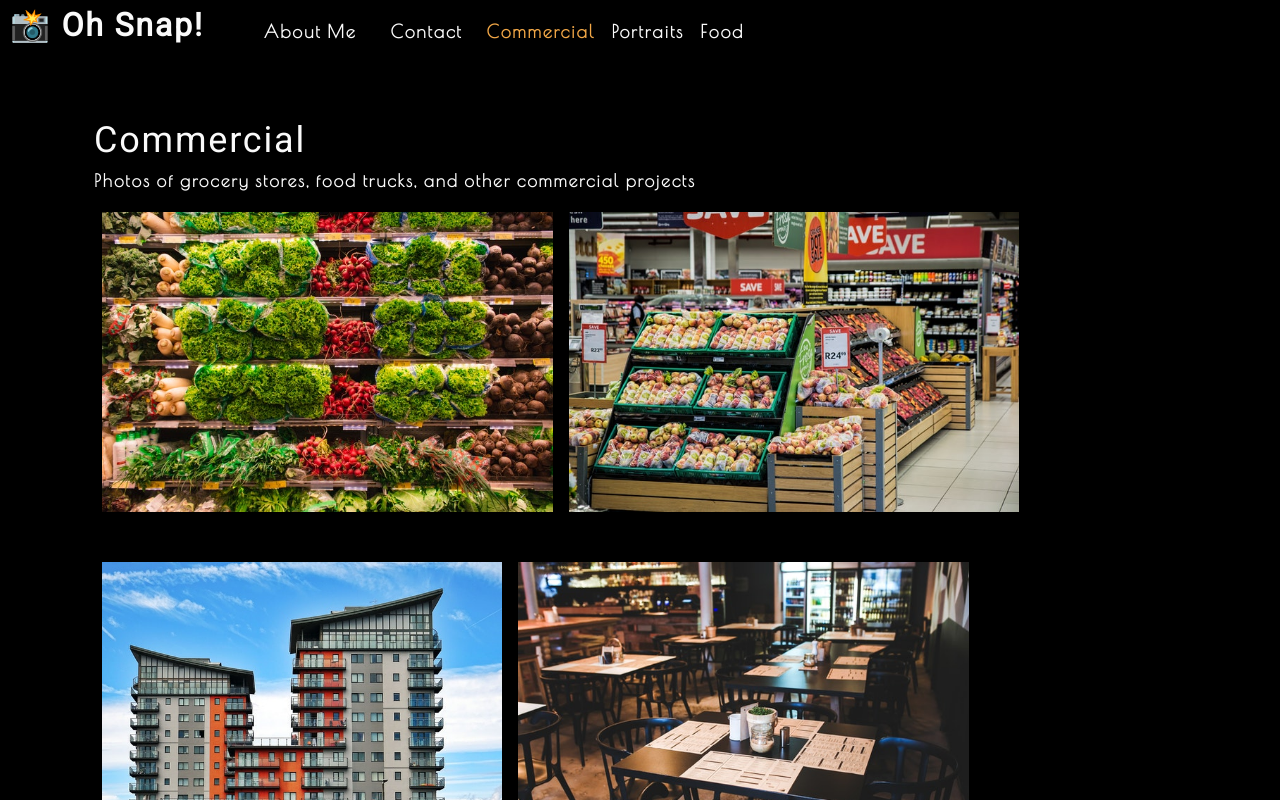
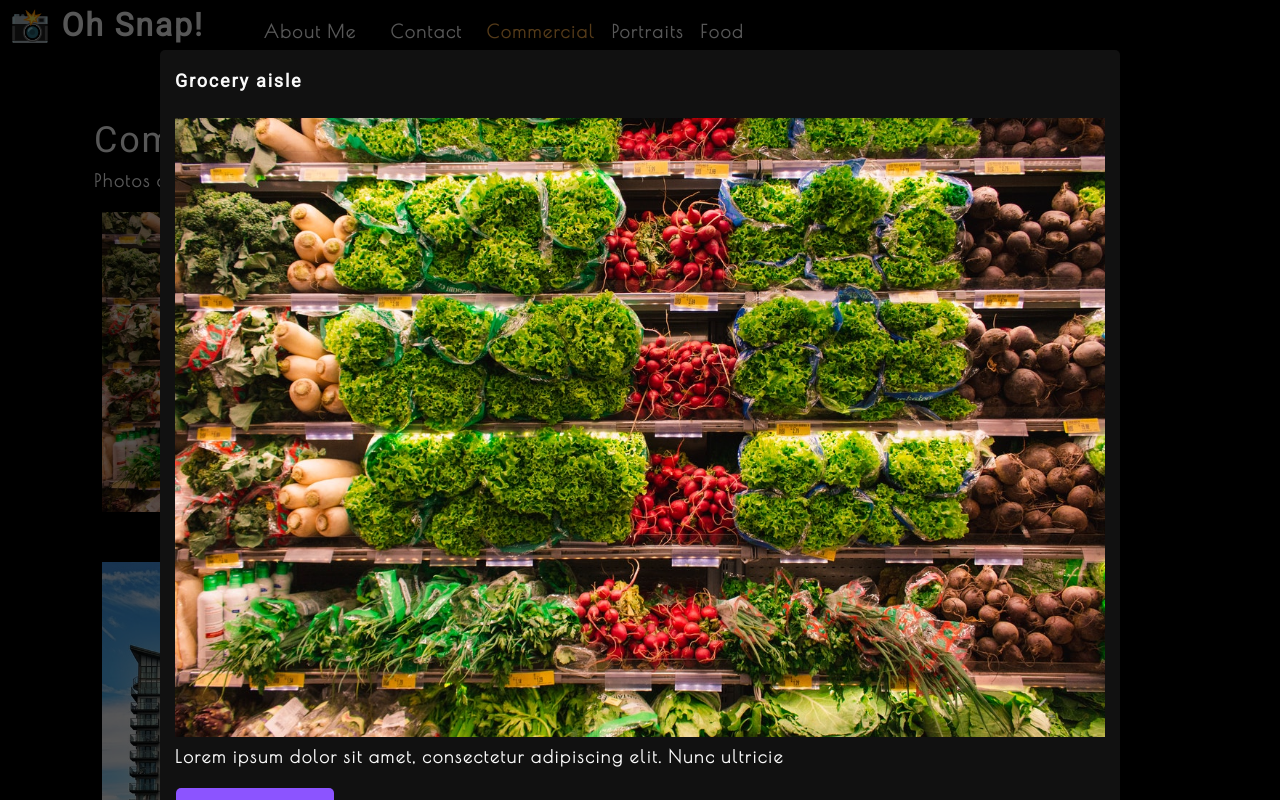
Before and after one commit to panecatl/photo-react, a React (Create React App) app: page / in a window 1280 px wide. Both pictures are taken after a click on the picture 327 px from the left and 361 px from the top of the page. Shown: the top 800 px of the page. Built offline with nearby package versions, Linux system fonts and the light colour scheme.

Commit message:
finished the modal functionality

```diff
--- /dev/null
+++ b/src/components/Modal/index.js
@@ -0,0 +1,18 @@
+import React from "react";
+
+function Modal ({onClose, currentPhoto}) {
+    const {name, category, description, index} = currentPhoto;
+
+    return (
+        <div className="modalBackdrop">
+            <div className="modalContainer">
+                <h3 className="modalTitle">{name}</h3>
+                <img src={require(`../../assets/large/${category}/${index}.jpg`)} alt="current category" />
+                <p>{description}</p>
+                <button onClick={onClose} type="button">Close this modal</button>
+            </div>
+        </div>
+    )
+}
+
+export default Modal;
--- a/src/components/PhotoList/index.js
+++ b/src/components/PhotoList/index.js
@@ -1,7 +1,10 @@
 import React, { useState } from 'react';
-
+import Modal from '../Modal';
 
 const PhotoList = ({ category }) => {
+    const [currentPhoto, setCurrentPhoto] = useState();
+    const [isModalOpen, setIsModalOpen] = useState(false);
+
     const [photos] = useState([
         {
             name: 'Grocery aisle',
@@ -102,14 +105,24 @@
 
     const currentPhotos = photos.filter((photo) => photo.category === category);
 
+
+    const toggleModal = (image, i) => {
+        setCurrentPhoto({...image, index:i});
+        setIsModalOpen(!isModalOpen);
+    }
+
     return (
         <div>
+            {isModalOpen && (
+                <Modal currentPhoto={currentPhoto} onClose={toggleModal} />
+                )}
             <div className="flex-row">
                 {currentPhotos.map((image, i) => (
                     <img
                         src={require(`../../assets/small/${category}/${i}.jpg`)}
                         alt={image.name}
                         className="img-thumbnail mx-1"
+                        onClick={() => toggleModal(image, i)}
                         key={image.name}
                     />
                 ))}
```
